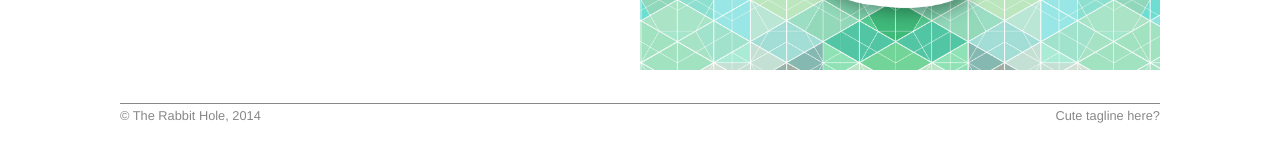
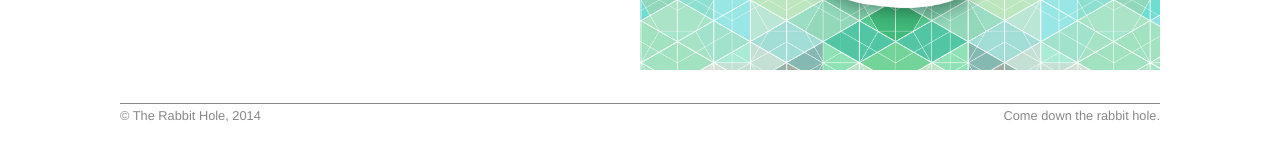
Before and after one commit to tsmall/rabbithole, a Jekyll site: the page built from index.md, in a window 1280 px wide. Shown: the part 571-733 px from the top of the page. Built offline with Jekyll 4.4.1, drawn with Linux system fonts in a browser that asks for light colours; some web fonts are replaced; Markdown is read by kramdown in place of the engine named in the settings.

Commit message:
Update tagline

```diff
--- a/_layouts/default.html
+++ b/_layouts/default.html
@@ -37,7 +37,7 @@
             <footer>
                 <section class="footer-left">&copy; The Rabbit Hole, 2014</section>
                 <section class="footer-center"><!-- social network images go here --></section>
-                <section class="footer-right">Cute tagline here?</section>
+                <section class="footer-right">Come down the rabbit hole.</section>
             </footer>
         </div>
     </body>
```
